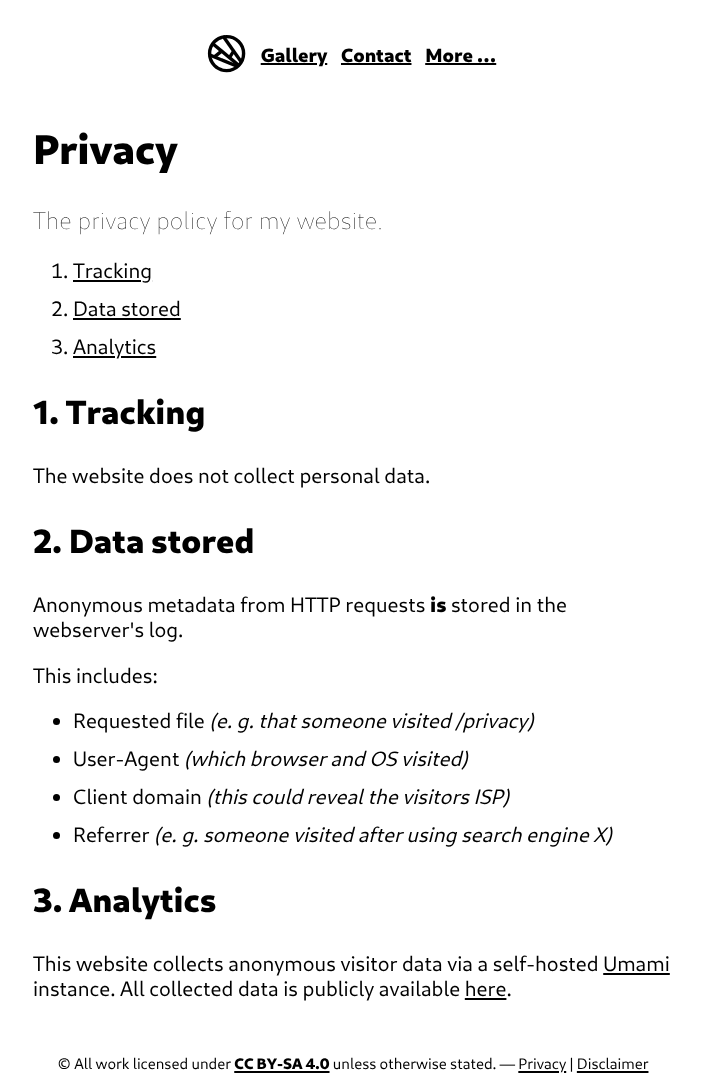
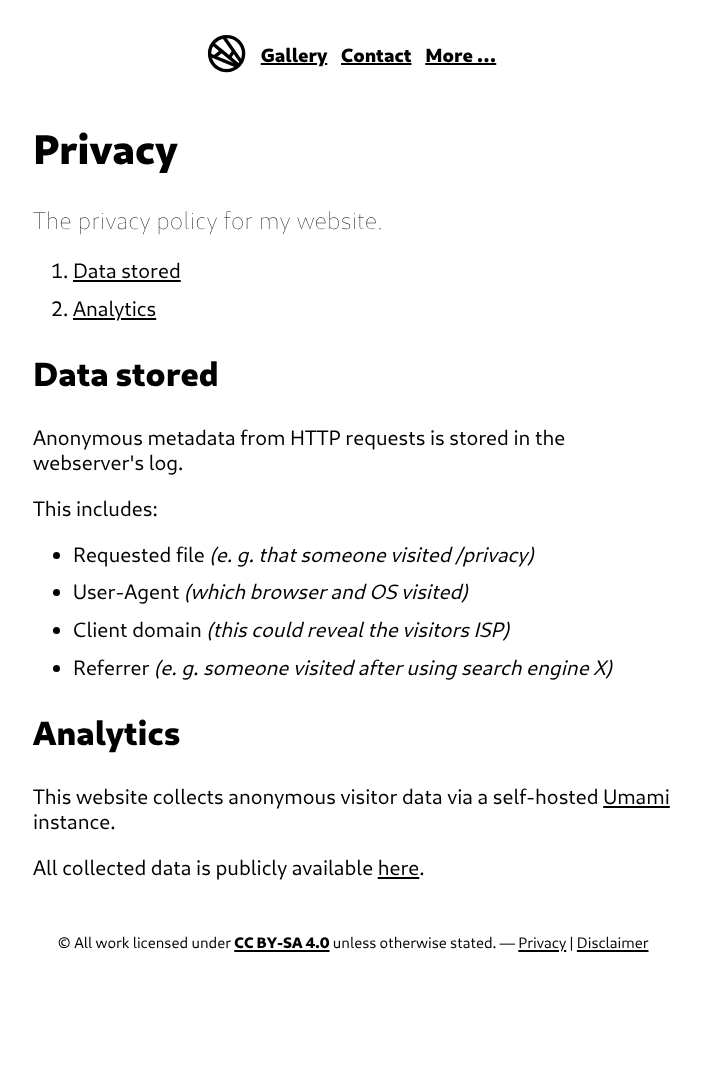
Before and after one commit to konstantintutsch/website, a Jekyll site: the page built from privacy/index.html, in a window 1280 px wide. Shown: the whole page, without its empty margins (287-988 px from the left). Built offline with Jekyll 4.4.1, drawn with Linux system fonts in a browser that asks for light colours; after the commit the page ends 969 px from its top, so only the background shows below that.

Commit message:
Remove numbers from titles in Privacy policy & Disclaimer

```diff
--- a/privacy/index.html
+++ b/privacy/index.html
@@ -5,18 +5,13 @@ description: The privacy policy for my website.
 ---
 
 <ol>
-    <li><a href="#1-tracking">Tracking</a></li>
-    <li><a href="#2-data-stored">Data stored</a></li>
-    <li><a href="#3-analytics">Analytics</a></li>
+    <li><a href="#data-stored">Data stored</a></li>
+    <li><a href="#analytics">Analytics</a></li>
 </ol>
 
-{% include heading.html level=3 text="1. Tracking" %}
+{% include heading.html level=3 text="Data stored" %}
 
-<p>The website does not collect personal data.</p>
-
-{% include heading.html level=3 text="2. Data stored" %}
-
-<p>Anonymous metadata from HTTP requests <b>is</b> stored in the webserver's log.</p>
+<p>Anonymous metadata from HTTP requests is stored in the webserver's log.</p>
 <p>This includes:</p>
 
 <ul>
@@ -26,6 +21,7 @@ description: The privacy policy for my website.
     <li>Referrer <i>(e. g. someone visited after using search engine X)</i></li>
 </ul>
 
-{% include heading.html level=3 text="3. Analytics" %}
+{% include heading.html level=3 text="Analytics" %}
 
-This website collects anonymous visitor data via a self-hosted <a href="https://umami.is/">Umami</a> instance. All collected data is publicly available <a href="https://analytics.konstantintutsch.com/share/AFfZHMqURVdvzboN/konstantintutsch.com">here</a>.
+<p>This website collects anonymous visitor data via a self-hosted <a href="https://umami.is/">Umami</a> instance.</p>
+<p>All collected data is publicly available <a href="https://analytics.konstantintutsch.com/share/AFfZHMqURVdvzboN/konstantintutsch.com">here</a>.</p>
```
Also changed, not shown: disclaimer/index.html (+4 -4 lines).
